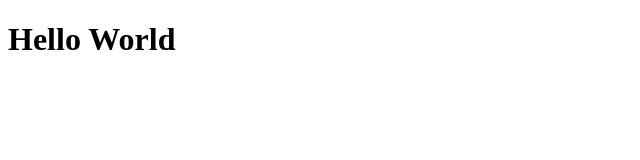
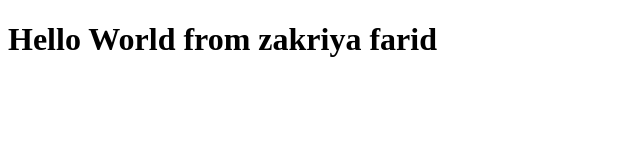
Before and after one commit to RajaZakriyaFarid/projects, a plain HTML site: page index.html in a window 1280 px wide. Shown: the whole page, without its empty margins (0-640 px from the left). Drawn offline with Linux system fonts and the light colour scheme.

Commit message:
Update index.html

```diff
--- a/index.html
+++ b/index.html
@@ -5,7 +5,7 @@
 </head>
 <body>
     <div>
-        <h1>Hello World</h1>
+        <h1>Hello World from zakriya farid</h1>
     </div>
 </body>
 </html>
```
